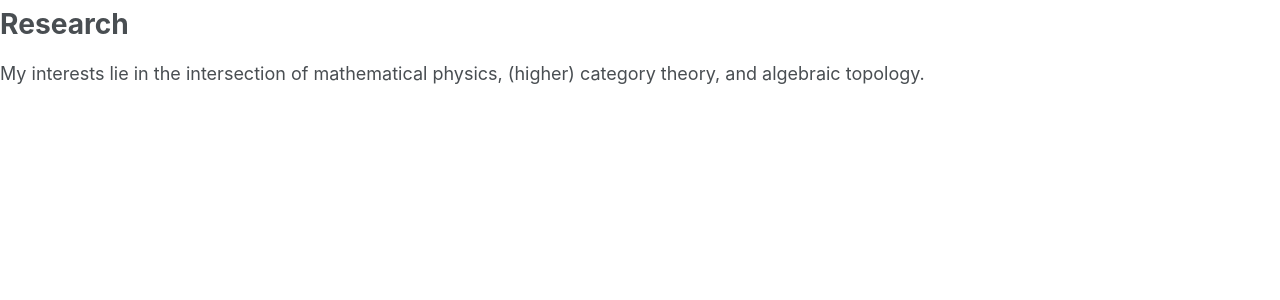
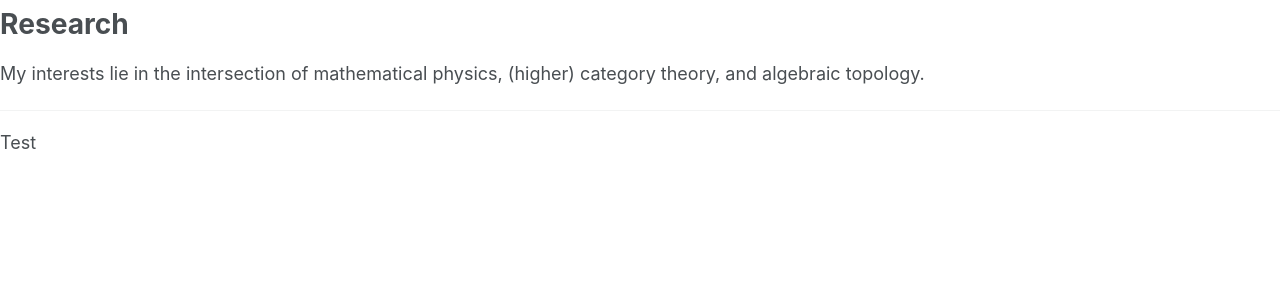
Before and after one commit to gwesley96/gwesley96.github.io, a Jekyll site: the page built from _pages/about.md, in a window 1280 px wide. Shown: the part 218-518 px from the top of the page. Built offline with Jekyll 4.4.1, drawn with Linux system fonts in a browser that asks for light colours.

Commit message:
Update about.md

```diff
--- a/_pages/about.md
+++ b/_pages/about.md
@@ -8,6 +8,7 @@ redirect_from:
   - /about.html
 ---
 
+{% include base_path %}
 
 About
 ======
@@ -16,3 +17,6 @@ I am a second-year mathematics PhD student at [The Ohio State University](https:
 Research
 ======
 My interests lie in the intersection of mathematical physics, (higher) category theory, and algebraic topology.
+
+------
+Test
```
